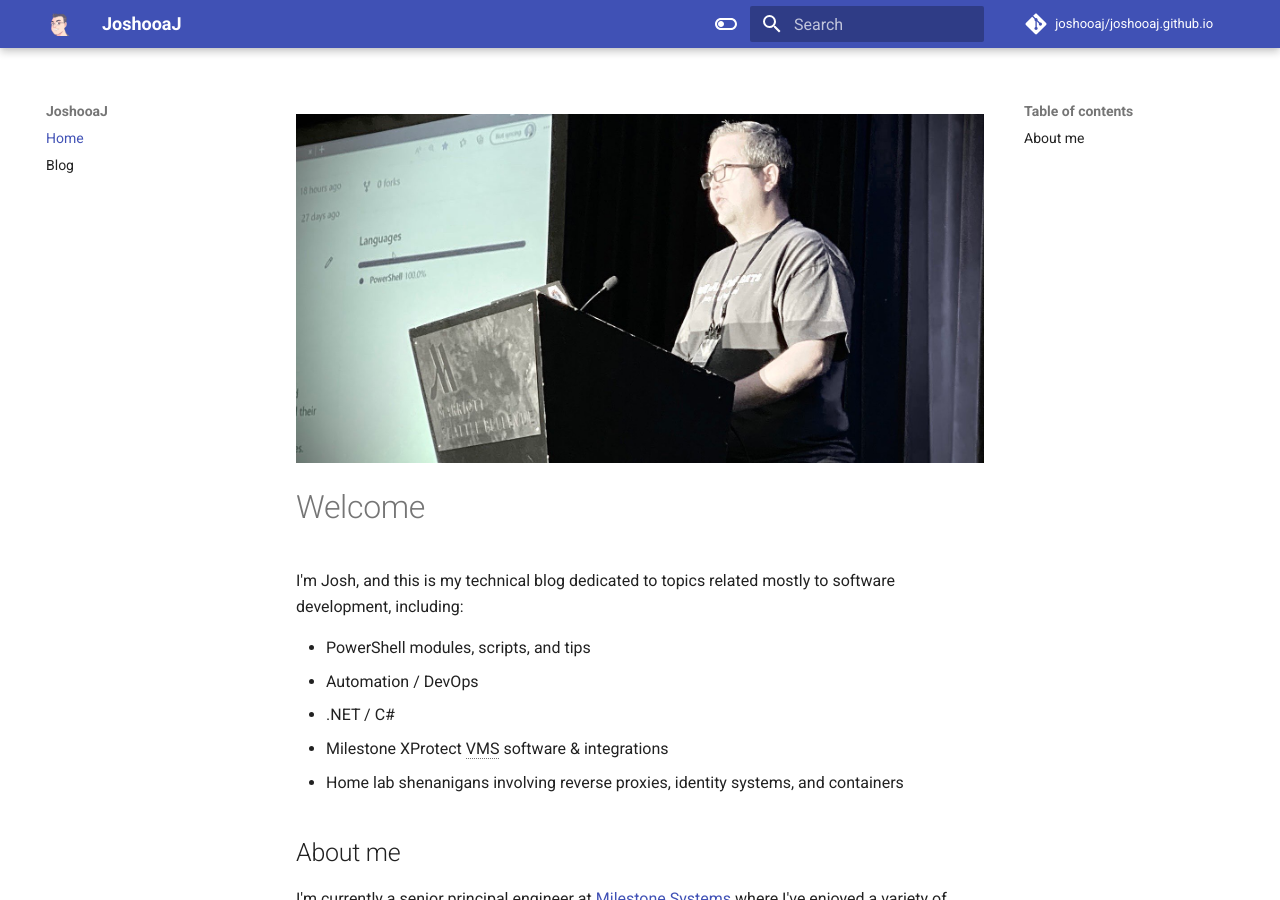
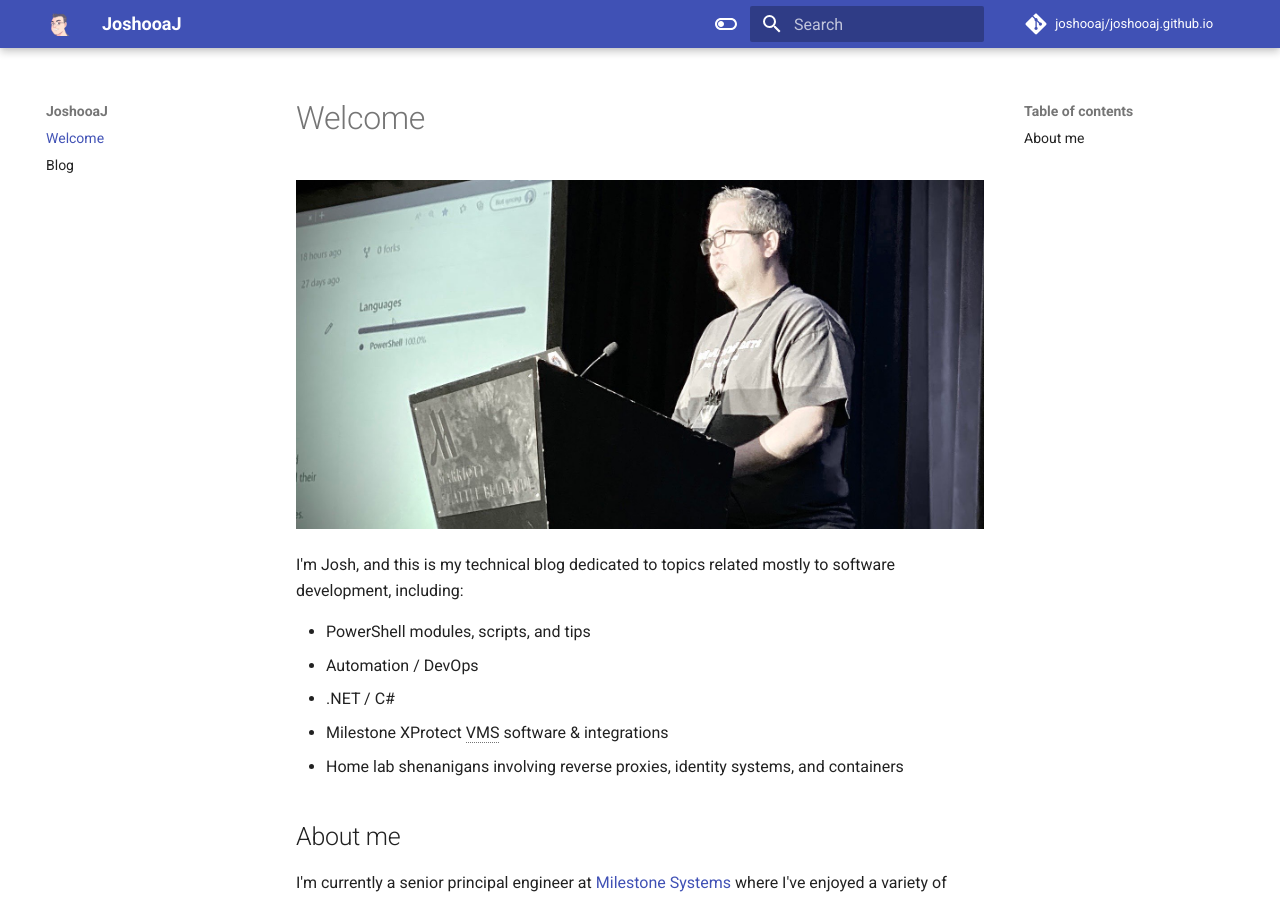
Before and after one commit to joshooaj/joshooaj.github.io, an MkDocs documentation site: the page built from docs/index.md, in a window 1280 px wide and 900 px high. Built offline with MkDocs 1.6.1 and Material for MkDocs 9.7.7, drawn with Linux system fonts in a browser that asks for light colours; comment, search, counter and statistics services are not loaded.

Commit message:
Update index.md

```diff
--- a/docs/index.md
+++ b/docs/index.md
@@ -1,6 +1,6 @@
+# Welcome
+
 ![Josh delivering lighting talk at PSHSummit22](./assets/images/pshsummit22-lightning-talk.jpg)
-
-# Welcome
 
 I'm Josh, and this is my technical blog dedicated to topics related mostly
 to software development, including:
```
